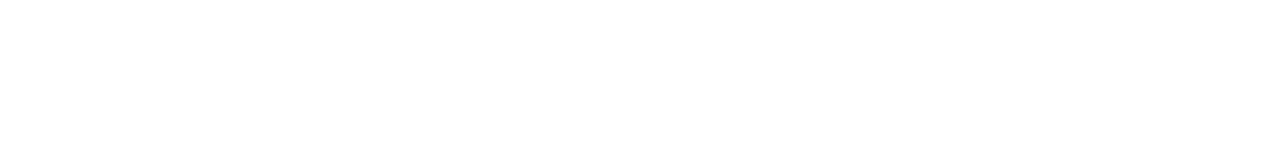
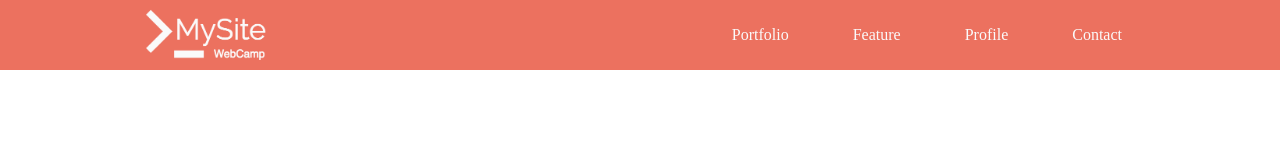
Before and after one commit to ag-sa/MySite, a plain HTML site: page inde.html in a window 1280 px wide. Drawn offline with Linux system fonts and the light colour scheme.

Commit message:
implement header

```diff
--- a/inde.html
+++ b/inde.html
@@ -1,13 +1,29 @@
 <!DOCTYPE html>
 <html>
+
 <head>
     <title></title>
     <meta charset="utf8">
+    <script src="https://kit.fontawesome.com/c5c4aacaba.js" crossorigin="anonymous"></script>
     <link rel="stylesheet" href="style.css">
 </head>
+
 <body>
-    <header></header>
+    <header>
+        <div class="header-container">
+            <a href=""><img class="header-logo" src="img/logo.png" alt=""></a>
+            <nav>
+                <ul class="nav-list">
+                    <li class="nav-list-item"><a href="">Portfolio</a></li>
+                    <li class="nav-list-item"><a href="">Feature</a></li>
+                    <li class="nav-list-item"><a href="">Profile</a></li>
+                    <li class="nav-list-item"><a href="">Contact</a></li>
+                </ul>
+            </nav>
+        </div>
+    </header>
     <main></main>
     <footer></footer>
 </body>
+
 </html>
--- a/style.css
+++ b/style.css
@@ -3,3 +3,39 @@
     padding: 0;
     box-sizing: border-box;
 }
+
+header {
+    width: 100%;
+    height: 70px;
+    background-color: #ec715f;
+}
+
+a {
+    text-decoration: none;
+}
+
+a:-webkit-any-link {
+    color: #fafafa;
+}
+
+.header-container {
+    width: 1024px;
+    margin: 0 auto;
+}
+
+.header-logo {
+    height: 70px;
+    float: left;
+}
+
+.nav-list {
+    color: #fafafa;
+    text-align: right;
+}
+
+.nav-list-item {
+    line-height: 70px;
+    display: inline;
+    margin-left: 30px;
+    margin-right: 30px;
+}
```
